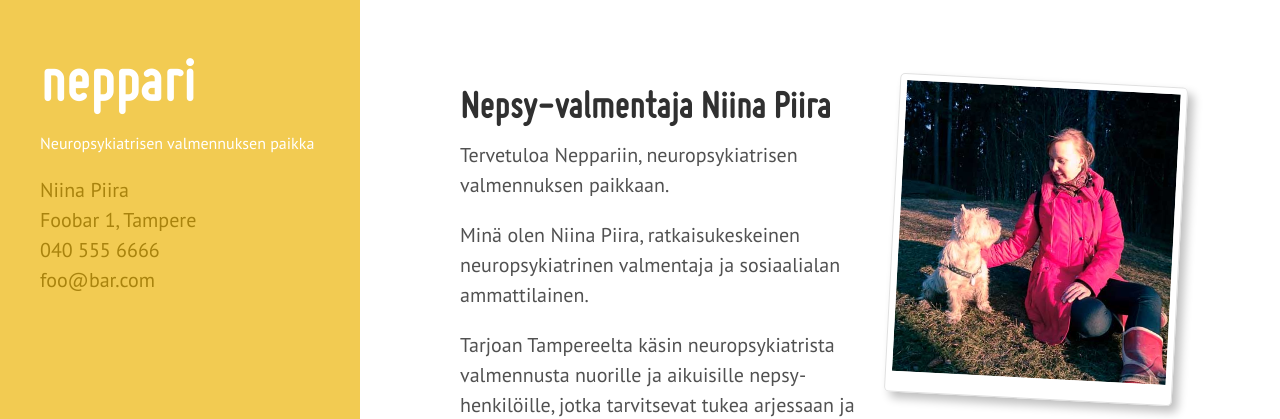
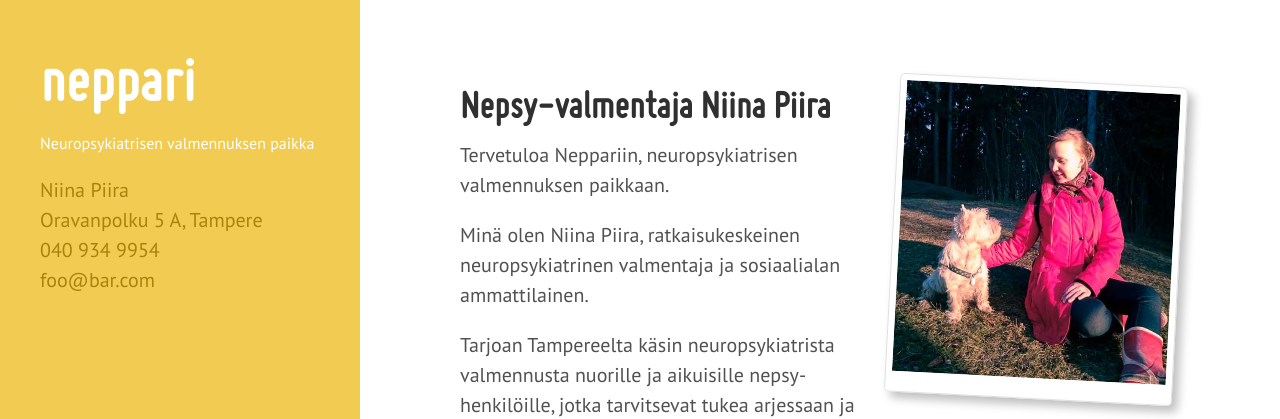
Before and after one commit to niinapiira/neppari.net, a Jekyll site: the page built from index.md, in a window 1280 px wide. Shown: the top 419 px of the page. Built offline with Jekyll 4.4.1, drawn with Linux system fonts in a browser that asks for light colours; Markdown is read by kramdown in place of the engine named in the settings.

Commit message:
Update contact info

```diff
--- a/_config.yml
+++ b/_config.yml
@@ -18,9 +18,9 @@ author:
   url:            https://twitter.com/mdo
 
 contact:
-  address:        Foobar 1, Tampere
-  phone:          040 555 6666
-  email:          foo@bar.com
+  address:        'Oravanpolku 5 A, Tampere'
+  phone:          '040 934 9954'
+  email:          'foo@bar.com'
 
 # Custom vars
 version:          2.1.0
```
